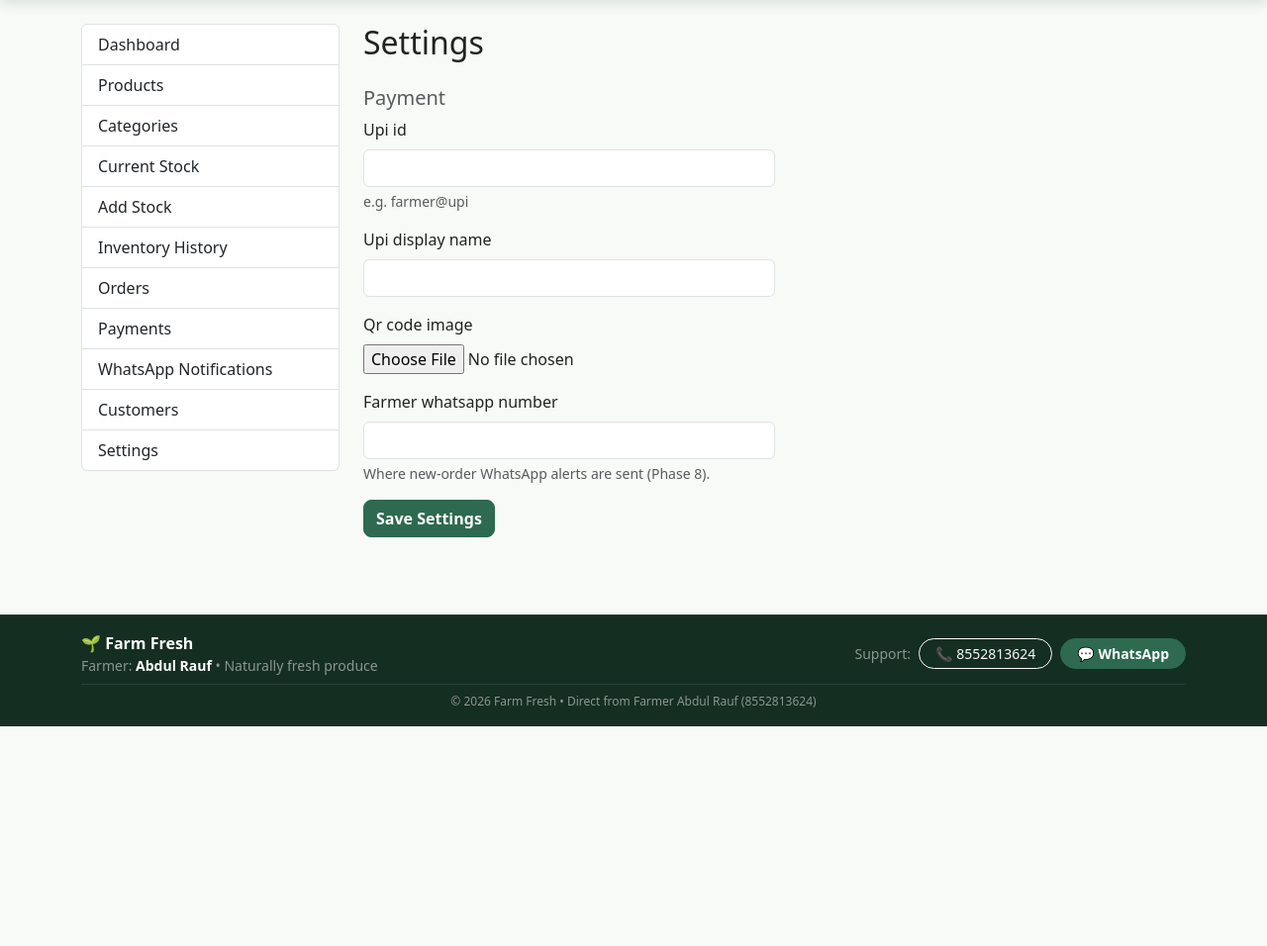
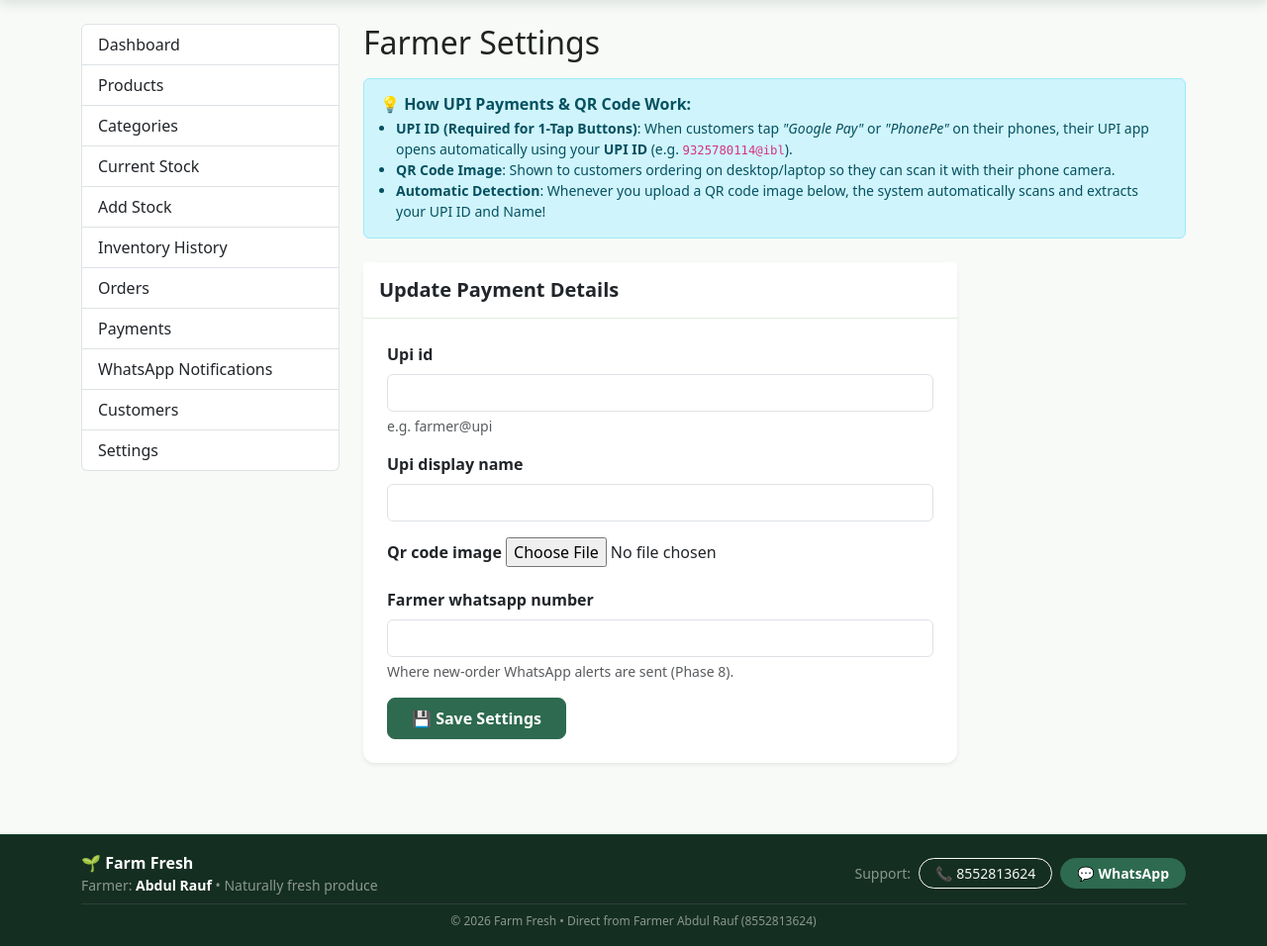
Before and after one commit to nisevaniseva9-hue/Farmstore, a Django app: page /farmer/payments/settings/ in a window 1280 px wide. Shown: the part 66-1022 px from the top of the page at 99% size. Before the commit the page ends 800 px from the top, so only its background shows below. Run offline with Django 5.2, Linux system fonts and the light colour scheme; the visitor is signed in with stand-in values (Sample User, id 1); data comes from the database, SQL or seed files in the repository; data that the repository does not hold is empty; some libraries are stand-ins or nearby versions.

Commit message:
Auto-decode UPI ID and name from uploaded QR code, add robust Android intent links, and set real farmer UPI ID

```diff
--- a/apps/payments/views.py
+++ b/apps/payments/views.py
@@ -64,18 +64,61 @@ def pay_upi(request, order_number):
 # Farmer-only: settings + manual verification
 # ---------------------------------------------------------------------------
 
+def _extract_upi_from_qr(image_file):
+    if not image_file:
+        return None, None
+    try:
+        import urllib.parse
+        import zxingcpp
+        from PIL import Image, ImageOps
+
+        if hasattr(image_file, "seek"):
+            image_file.seek(0)
+        img = Image.open(image_file)
+        results = zxingcpp.read_barcodes(img)
+        if not results:
+            img_inv = ImageOps.invert(img.convert("RGB"))
+            results = zxingcpp.read_barcodes(img_inv)
+        if not results:
+            gray = img.convert("L")
+            results = zxingcpp.read_barcodes(gray) or zxingcpp.read_barcodes(ImageOps.invert(gray))
+
+        if results:
+            text = results[0].text
+            if "pa=" in text:
+                query = text.split("?", 1)[-1] if "?" in text else text
+                params = urllib.parse.parse_qs(query)
+                upi_id = params.get("pa", [None])[0]
+                display_name = params.get("pn", [None])[0]
+                return upi_id, display_name
+    except Exception:
+        pass
+    finally:
+        if hasattr(image_file, "seek"):
+            image_file.seek(0)
+    return None, None
+
+
 @farmer_required
 def payment_settings(request):
     settings_obj = PaymentSettings.get_settings()
     if request.method == "POST":
         form = PaymentSettingsForm(request.POST, request.FILES, instance=settings_obj)
         if form.is_valid():
-            form.save()
-            messages.success(request, "Payment settings updated.")
+            instance = form.save(commit=False)
+            if "qr_code_image" in request.FILES:
+                extracted_upi, extracted_name = _extract_upi_from_qr(request.FILES["qr_code_image"])
+                if extracted_upi and not instance.upi_id:
+                    instance.upi_id = extracted_upi
+                if extracted_name and not instance.upi_display_name:
+                    instance.upi_display_name = extracted_name
+            instance.save()
+            messages.success(request, "Payment settings updated successfully.")
             return redirect("farmer_payments:payment_settings")
     else:
         form = PaymentSettingsForm(instance=settings_obj)
     return render(request, "farmer/payments/settings.html", {"form": form, "settings": settings_obj})
+
 
 
 @farmer_required
--- a/requirements.txt
+++ b/requirements.txt
@@ -6,3 +6,4 @@ requests==2.34.2
 gunicorn==26.2.0
 whitenoise==6.6.0
 dj-database-url==2.1.0
+zxing-cpp>=2.2.0
--- a/templates/farmer/payments/settings.html
+++ b/templates/farmer/payments/settings.html
@@ -4,24 +4,65 @@
 <div class="row">
     <div class="col-md-3">{% include "partials/admin_nav.html" %}</div>
     <div class="col-md-9">
-        <h2 class="mb-4">Settings</h2>
-        <h5 class="text-muted">Payment</h5>
-        <form method="post" enctype="multipart/form-data" novalidate class="col-md-6">
+        <h2 class="mb-3">Farmer Settings</h2>
+
+        <div class="alert alert-info py-3 mb-4">
+            <h6 class="alert-heading fw-bold mb-1">💡 How UPI Payments & QR Code Work:</h6>
+            <ul class="mb-0 small ps-3">
+                <li><strong>UPI ID (Required for 1-Tap Buttons)</strong>: When customers tap <em>"Google Pay"</em> or <em>"PhonePe"</em> on their phones, their UPI app opens automatically using your <strong>UPI ID</strong> (e.g. <code>9325780114@ibl</code>).</li>
+                <li><strong>QR Code Image</strong>: Shown to customers ordering on desktop/laptop so they can scan it with their phone camera.</li>
+                <li><strong>Automatic Detection</strong>: Whenever you upload a QR code image below, the system automatically scans and extracts your UPI ID and Name!</li>
+            </ul>
+        </div>
+
+        {% if settings.upi_id %}
+            <div class="card border-success mb-4 shadow-sm" style="max-width: 600px;">
+                <div class="card-body bg-light">
+                    <div class="d-flex align-items-center justify-content-between mb-2">
+                        <span class="badge bg-success fs-6">✓ Active Payment Account</span>
+                        {% if settings.qr_code_image %}
+                            <span class="text-success small fw-semibold">QR Code Active</span>
+                        {% endif %}
+                    </div>
+                    <div class="row align-items-center">
+                        <div class="col-sm-8">
+                            <div><strong>UPI ID:</strong> <span class="badge bg-dark fs-6">{{ settings.upi_id }}</span></div>
+                            {% if settings.upi_display_name %}
+                                <div class="text-muted small mt-1"><strong>Name:</strong> {{ settings.upi_display_name }}</div>
+                            {% endif %}
+                            {% if settings.farmer_whatsapp_number %}
+                                <div class="text-muted small"><strong>WhatsApp Alerts:</strong> +91 {{ settings.farmer_whatsapp_number }}</div>
+                            {% endif %}
+                        </div>
+                        {% if settings.qr_code_image %}
+                            <div class="col-sm-4 text-center mt-2 mt-sm-0">
+                                <img src="{{ settings.qr_code_image.url }}" style="max-height: 100px; border-radius: 8px;" class="border p-1 shadow-sm">
+                            </div>
+                        {% endif %}
+                    </div>
+                </div>
+            </div>
+        {% endif %}
+
+        <div class="card shadow-sm border-0 mb-4" style="max-width: 600px;">
+            <div class="card-header bg-white py-3">
+                <h5 class="mb-0 fw-bold">Update Payment Details</h5>
+            </div>
+            <div class="card-body p-4">
+                <form method="post" enctype="multipart/form-data" novalidate>
                     {% csrf_token %}
                     {% for field in form %}
                         <div class="mb-3">
-                    <label class="form-label">{{ field.label }}</label>
+                            <label class="form-label fw-semibold">{{ field.label }}</label>
                             {{ field }}
-                    {% if field.help_text %}<div class="form-text">{{ field.help_text }}</div>{% endif %}
-                    {% for error in field.errors %}<div class="text-danger small">{{ error }}</div>{% endfor %}
+                            {% if field.help_text %}<div class="form-text small text-muted">{{ field.help_text }}</div>{% endif %}
+                            {% for error in field.errors %}<div class="text-danger small mt-1">{{ error }}</div>{% endfor %}
                         </div>
                     {% endfor %}
-            {% if settings.qr_code_image %}
-                <p>Current QR code:</p>
-                <img src="{{ settings.qr_code_image.url }}" style="max-width:150px;" class="mb-3">
-            {% endif %}
-            <button type="submit" class="btn btn-success">Save Settings</button>
+                    <button type="submit" class="btn btn-success px-4 py-2 fw-semibold">💾 Save Settings</button>
                 </form>
             </div>
         </div>
+    </div>
+</div>
 {% endblock %}
```
Also changed, not shown: apps/accounts/management/commands/auto_init.py (+6 -4 lines), templates/payments/pay_upi.html (+40 -13 lines). Lines whose indentation alone changed are shown as unchanged.
